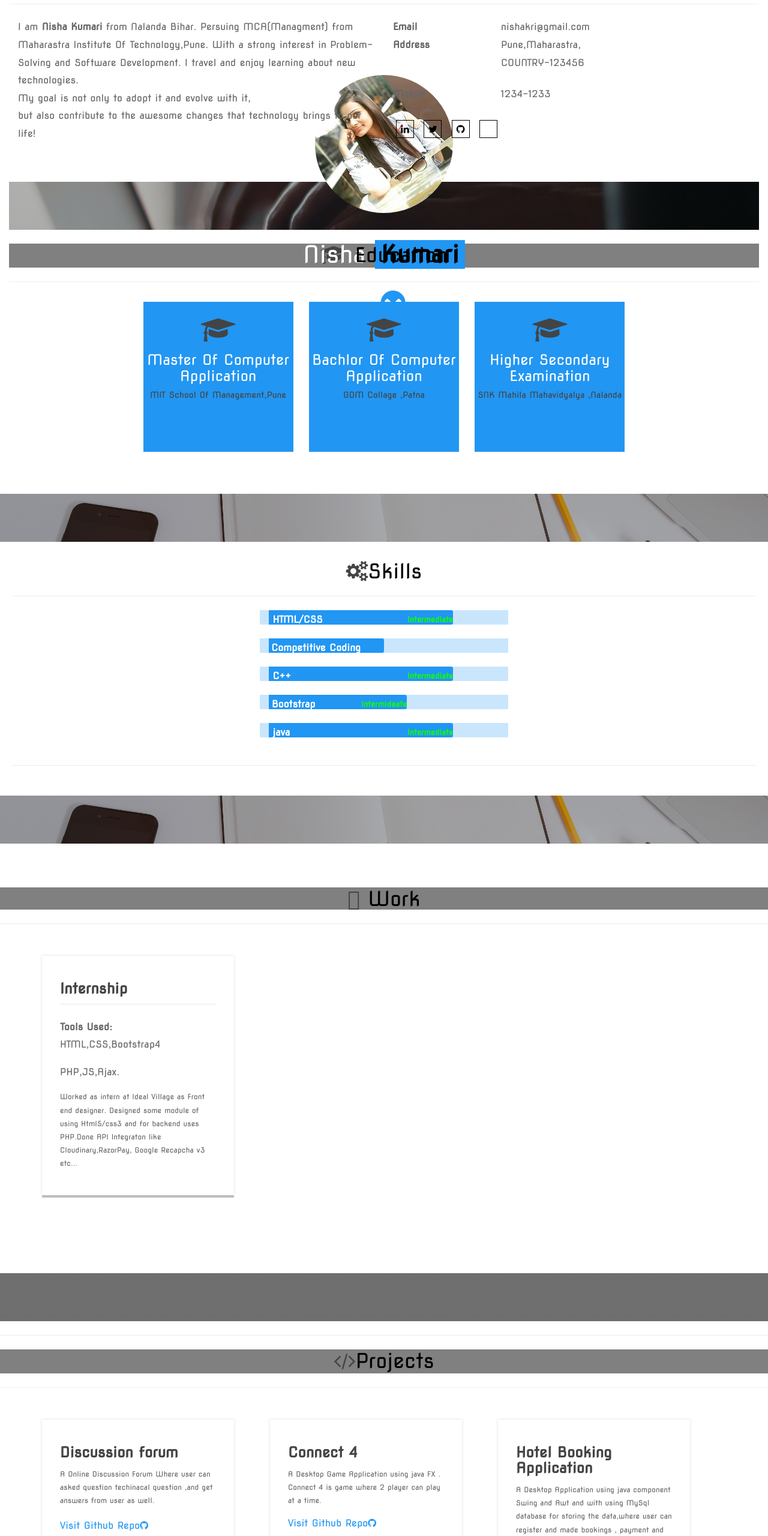
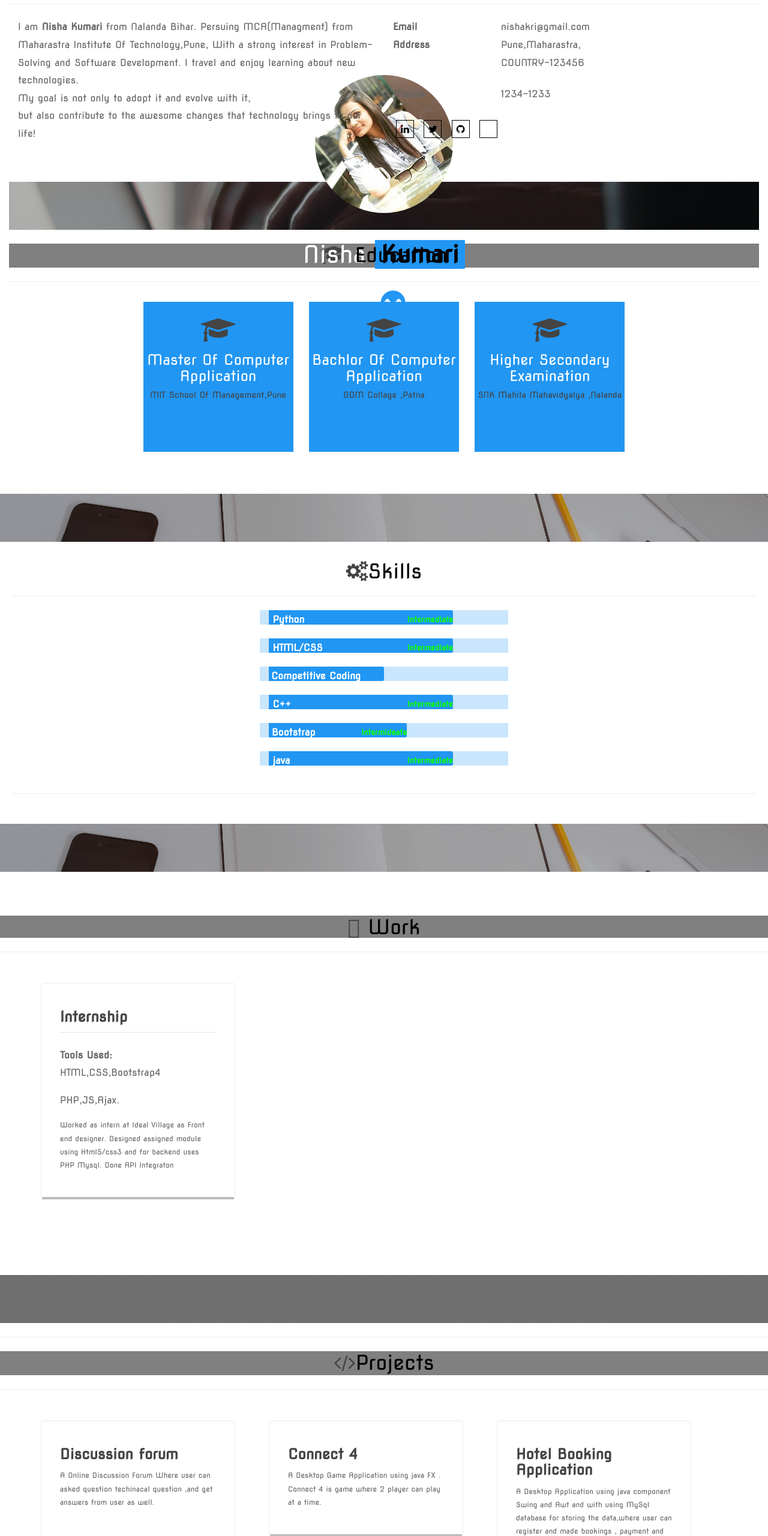
Before and after one commit to coder30-lab/coder30-lab.github.io, a plain HTML site: page index.html in a window 1280 px wide. Shown: the part 240-2800 px from the top of the page at 60% size. Drawn offline with nearby package versions, Linux system fonts and the light colour scheme; grey boxes are pictures that could not be loaded; some icons are missing.

Commit message:
Update index.html

```diff
--- a/index.html
+++ b/index.html
@@ -70,7 +70,7 @@
             </artical>
             <artical class="col-md-6">
                  <p>I am <b>Nisha Kumari </b>from Nalanda Bihar.
-                   Persuing MCA(Managment) from Maharastra Institute Of Technology,Pune.
+                   Persuing MCA(Managment) from Maharastra Institute Of Technology,Pune,
                    With a strong interest in Problem-Solving and Software Development.
                    I travel and enjoy learning about new technologies.<br>
                    My goal is not only to adopt it and evolve with it,<br>
@@ -202,6 +202,13 @@
         <article class="row" id="skills-progress">
             <div class="progress col-xs-8 col-md-offset-2 col-md-8 col-md-offset-2 col-lg-offset-4 col-lg-4 col-lg-offset-4 ">
                 <div class="progress-bar" role="progressbar" aria-valuenow="80" aria-valuemin="0" aria-valuemax="100">
+                    <span>Python</span>
+                    <span class="pull-right skill-level">Intermediate</span>
+                </div>
+            </div>
+
+            <div class="progress col-xs-8 col-md-offset-2 col-md-8 col-md-offset-2 col-lg-offset-4 col-lg-4 col-lg-offset-4 ">
+                <div class="progress-bar" role="progressbar" aria-valuenow="80" aria-valuemin="0" aria-valuemax="100">
                     <span>HTML/CSS</span>
                     <span class="pull-right skill-level">Intermediate</span>
                 </div>
@@ -264,7 +271,7 @@
                 <p> HTML,CSS,Bootstrap4</p>
                 <p>PHP,JS,Ajax.</p>
                 <p class="small-text">Worked as intern at Ideal Village as Front end designer.
-                    Designed some module of using Html5/css3 and for backend uses PHP.Done API Integraton like Cloudinary,RazorPay, Google Recapcha v3 etc... </p>
+                    Designed assigned module  using Html5/css3 and for backend uses PHP Mysql. Done API Integraton </p>
             </div>
         </article>
     </section>
@@ -293,14 +300,14 @@
                 </h4>
                 <p class="small-text">A Online Discussion Forum Where user can asked question techinacal question ,and get answers from user as well.</p>
                 </p>
-                <p><a href="https://github.com/coder30-lab/">Visit Github Repo<i class="fa fa-github"></i></a></p>
+               <!--  <p><a href="https://github.com/coder30-lab/">Visit Github Repo<i class="fa fa-github"></i></a></p>-->
 
             </div>
             <div class=" col-xs-8 col-md-offset-2 col-md-4 col-md-offset-2 col-lg-offset-4 col-lg-4 col-lg-offset-4 box box-slim">
                 <h4><b>Connect 4</b></h4>
                 <p class="small-text">A Desktop Game Application using java FX . Connect 4 is game where 2 player can play at a time.
                 </p>
-                <p><a href="https://github.com/coder30-lab/">Visit Github Repo<i class="fa fa-github"></i></a></p>
+                <!-- <p><a href="https://github.com/coder30-lab/">Visit Github Repo<i class="fa fa-github"></i></a></p>-->
 
             </div>
 
```
